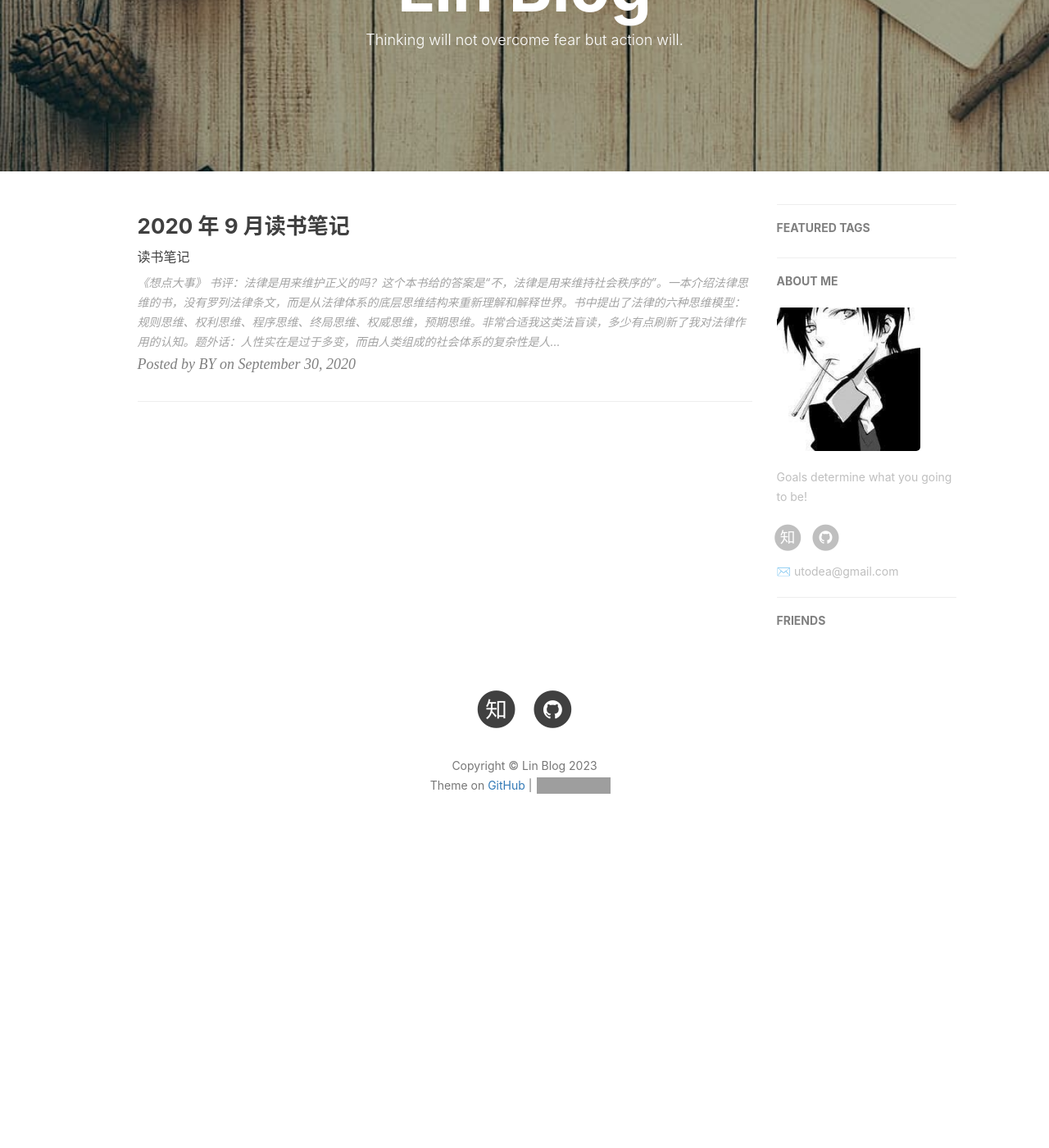
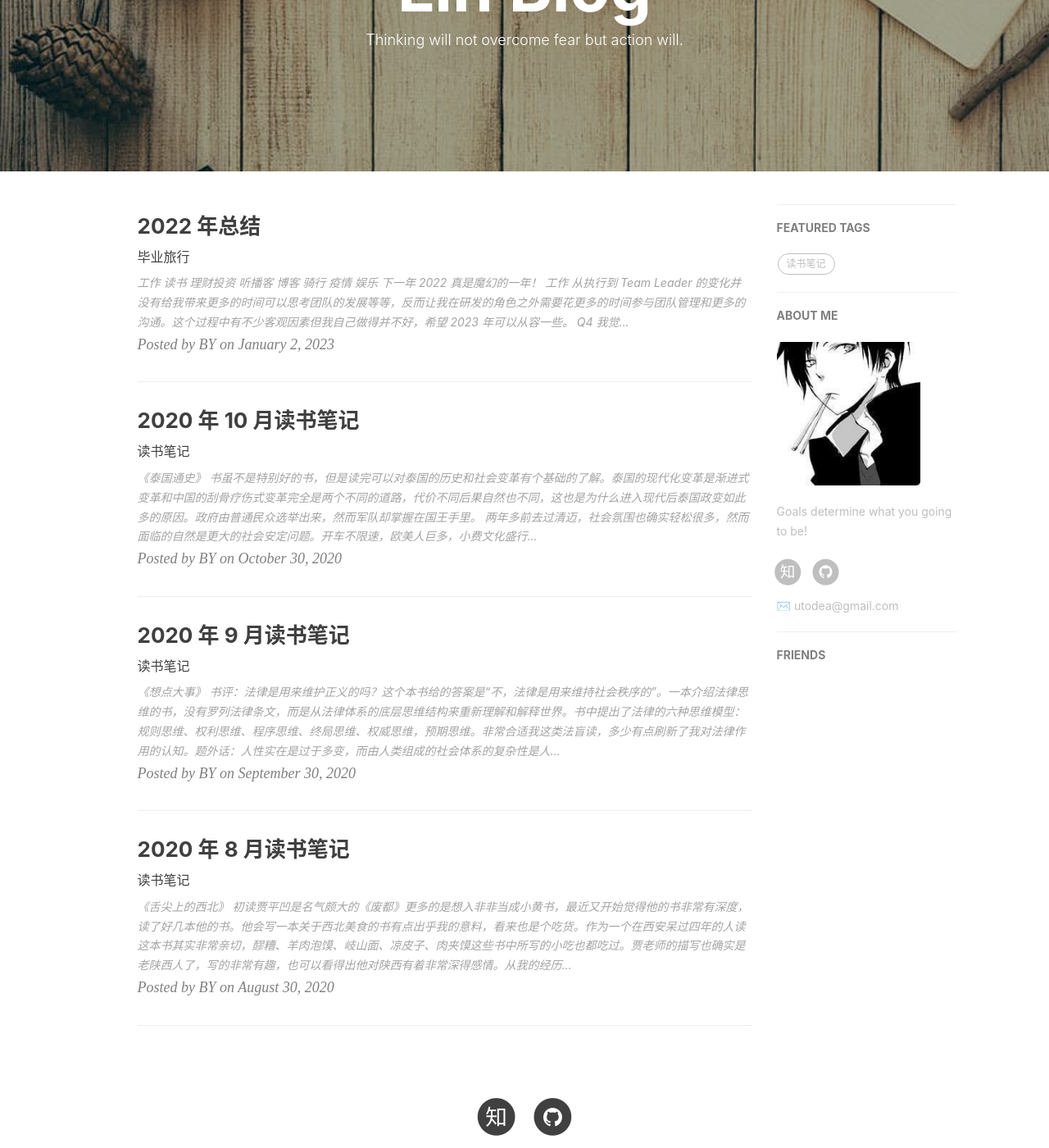
Before and after one commit to linnaname/linnaname.github.io, a Jekyll site: the page built from index.html, in a window 1280 px wide and 1400 px high, scrolled down 209 px. Shown: the whole window at 82% size. Built offline with Jekyll 4.4.1, drawn with Linux system fonts in a browser that asks for light colours; nearby versions of some CDN libraries; the list of posts is cut into pages by our own code; comment, search, counter and statistics services are not loaded; before the commit the page ends 1271 px from its top, so only the background shows below that; grey boxes are pictures that could not be loaded.

Commit message:
(feat) to hux03

```diff
--- a/_posts/202008.md
+++ b/_posts/2020-08-30-202008-ReadingNote.md
@@ -1,3 +1,16 @@
+---
+layout:     post
+title:      2020 年 8 月读书笔记
+subtitle:   读书笔记
+date:       2020-08-30
+author:     BY
+header-img: img/home-bg-art.jpg
+catalog: 	 true
+tags:
+    - 读书笔记
+---
+
+
 #### 《舌尖上的西北》
 初读贾平凹是名气颇大的《废都》更多的是想入非非当成小黄书，最近又开始觉得他的书非常有深度，读了好几本他的书。他会写一本关于西北美食的书有点出乎我的意料，看来也是个吃货。作为一个在西安呆过四年的人读这本书其实非常亲切，醪糟、羊肉泡馍、岐山面、凉皮子、肉夹馍这些书中所写的小吃也都吃过。贾老师的描写也确实是老陕西人了，写的非常有趣，也可以看得出他对陕西有着非常深得感情。从我的经历来看，西安和太原都深得面食类的精髓，各个各样的面感觉一个月吃下来不带重样的。
 
--- a/_posts/202010.md
+++ b/_posts/2020-10-30-202009-ReadingNote.md.md
@@ -1,4 +1,16 @@
-《簪缨世家：刘朝琅琊王氏家传》<br />《华丽家族：六朝陈郡谢氏家传》<br />《身份的焦虑》
+---
+layout:     post
+title:      2020 年 10 月读书笔记
+subtitle:   读书笔记
+date:       2020-10-30
+author:     BY
+header-img: img/home-bg-art.jpg
+catalog: 	 true
+tags:
+    - 读书笔记
+---
+
+
 #### 《泰国通史》
 
 书虽不是特别好的书，但是读完可以对泰国的历史和社会变革有个基础的了解。泰国的现代化变革是渐进式变革和中国的刮骨疗伤式变革完全是两个不同的道路，代价不同后果自然也不同，这也是为什么进入现代后泰国政变如此多的原因。政府由普通民众选举出来，然而军队却掌握在国王手里。
```
Also changed, not shown: _posts/202009.md (deleted, +0 -43 lines), _posts/202205.md (deleted, +0 -5 lines), _posts/202206.md (deleted, +0 -3 lines), _posts/202305.md (deleted, +0 -12 lines), _posts/2023-01-02-2022_overview.md (renamed from _posts/2022_overview.md).
